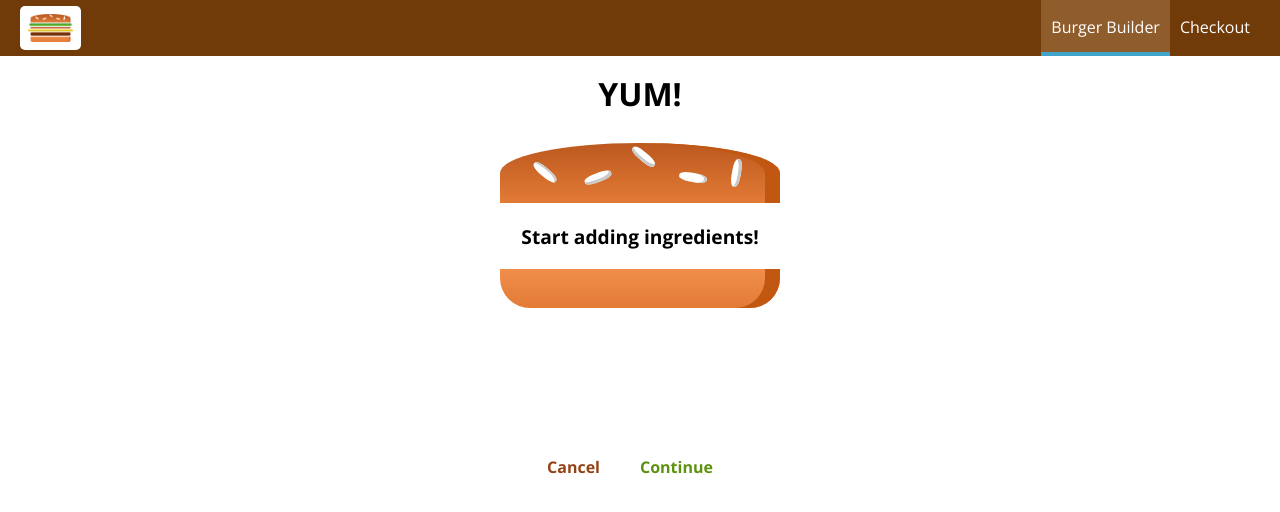
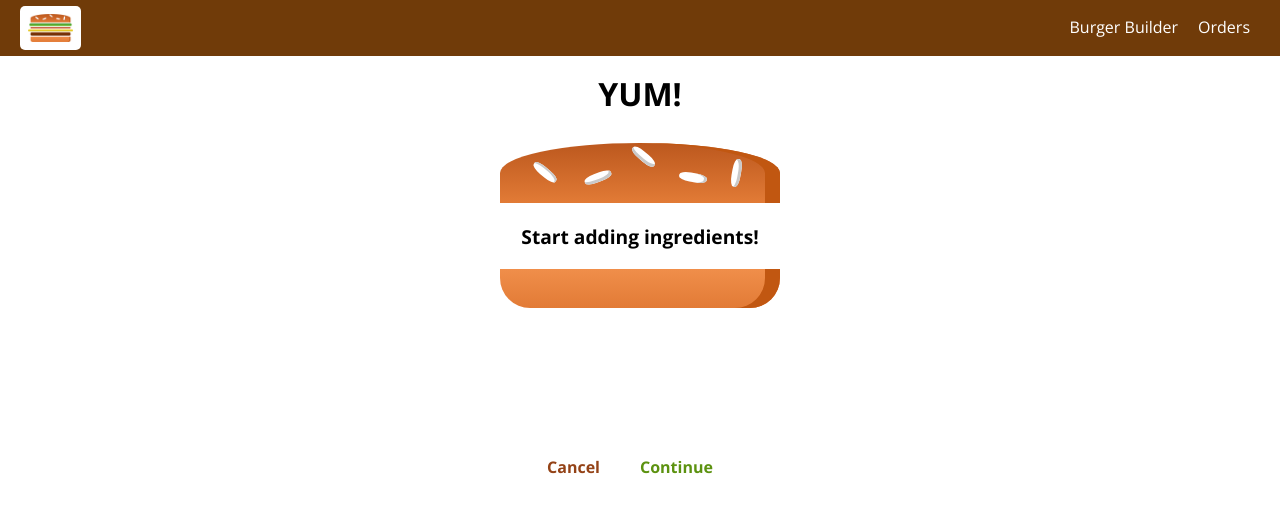
Before and after one commit to rdebeer1/burger-builder, a React app: page /checkout in a window 1280 px wide. Shown: the top 512 px of the page. Built offline with nearby package versions, Linux system fonts and the light colour scheme.

Commit message:
implements navigation links

```diff
--- a/src/App.js
+++ b/src/App.js
@@ -1,9 +1,10 @@
 import React, { Component } from 'react';
 import { Route, Switch } from 'react-router-dom';
 
-import Layout from './hoc/Layout/Layout'
-import BurgerBuilder from './containers/BurgerBuilder/BurgerBuilder'
-import Checkout from './containers/Checkout/Checkout'
+import Layout from './hoc/Layout/Layout';
+import BurgerBuilder from './containers/BurgerBuilder/BurgerBuilder';
+import Checkout from './containers/Checkout/Checkout';
+import Orders from './containers/Orders/Orders';
 
 class App extends Component {
   render() {
@@ -12,6 +13,7 @@
       <Layout>
         <Switch>
           <Route path='/checkout' component={Checkout} />
+          <Route path='/orders' component={Orders} />
           <Route path='/' exact component={BurgerBuilder} />
         </Switch>
       </Layout>
--- a/src/components/Navigation/NavigationItems/NavigationItem/NavigationItem.js
+++ b/src/components/Navigation/NavigationItems/NavigationItem/NavigationItem.js
@@ -1,12 +1,13 @@
 import React from 'react';
-
+import { NavLink } from 'react-router-dom'
 import classes from './NavigationItem.css'
 
 const navigationItem = (props) => (
   <li className={classes.NavigationItem}>
-    <a
-      href={props.link}
-      className={props.active ? classes.active : null}>{props.children}</a>
+    <NavLink
+      to={props.link}
+      exact={props.exact}
+      activeClassName={classes.active}>{props.children}</NavLink>
   </li>
 );
 
--- a/src/components/Navigation/NavigationItems/NavigationItems.js
+++ b/src/components/Navigation/NavigationItems/NavigationItems.js
@@ -5,8 +5,8 @@
 
 const navigationItems = () => (
   <ul className={classes.NavigationItems}>
-    <NavigationItem link='/' active>Burger Builder</NavigationItem>
-    <NavigationItem link='/'>Checkout</NavigationItem>
+    <NavigationItem link='/' exact>Burger Builder</NavigationItem>
+    <NavigationItem link='/orders'>Orders</NavigationItem>
   </ul>
 );
 
```
